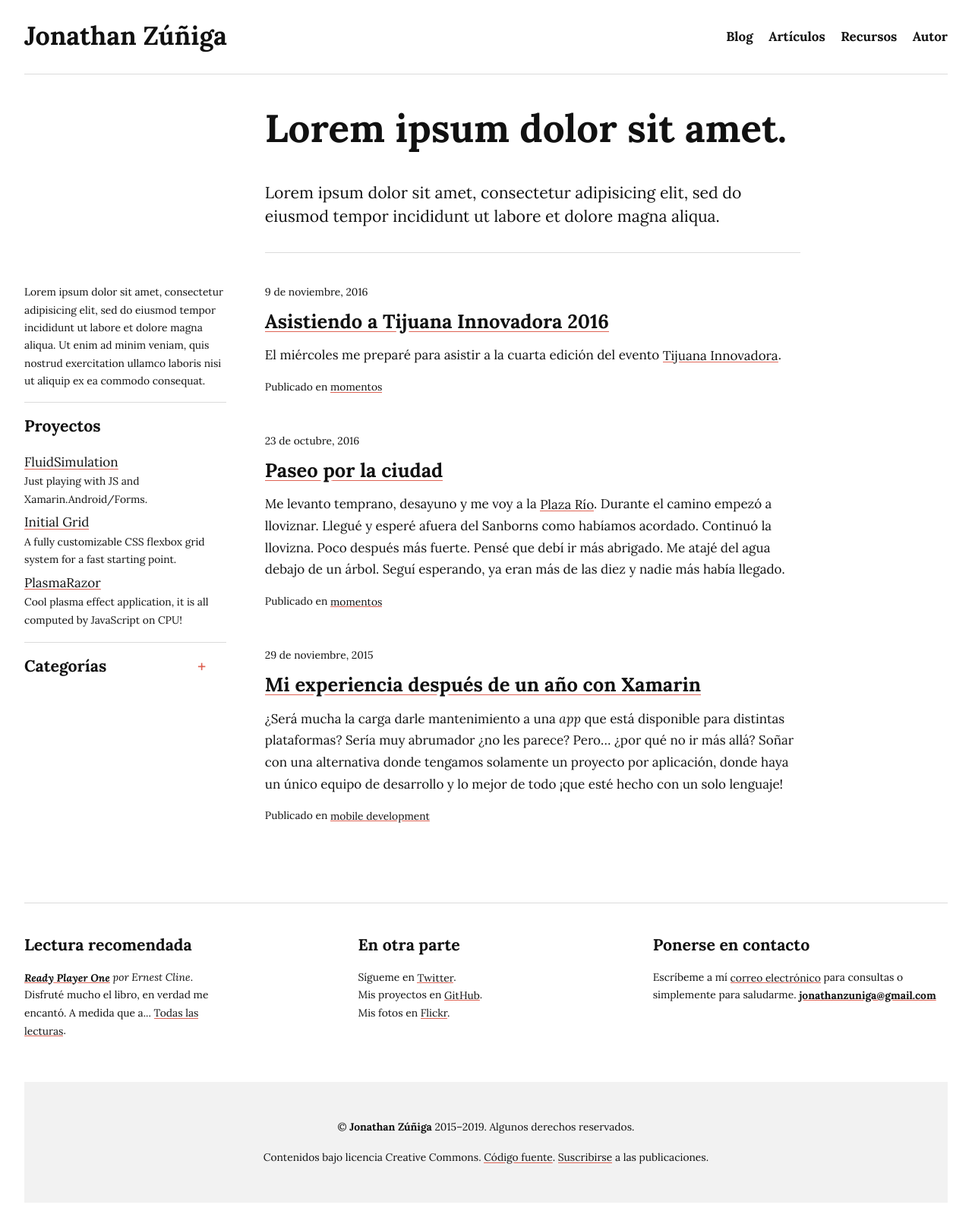
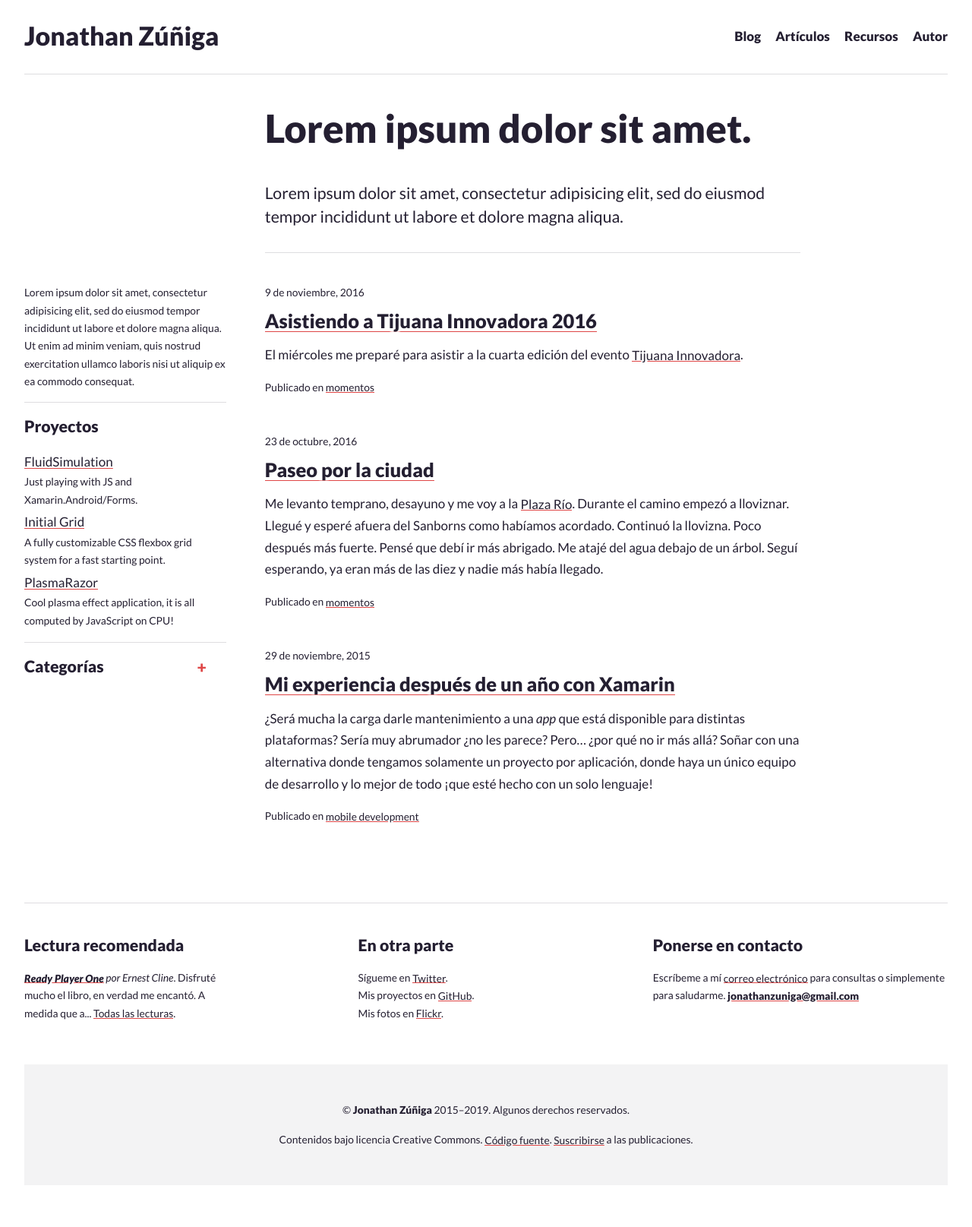
Before and after one commit to jonathanzuniga/jonathanzuniga.github.io, a Jekyll site: the page built from index.html, in a window 1280 px wide. Shown: the whole page at 76% size. Built offline with Jekyll 4.4.1, drawn with Linux system fonts in a browser that asks for light colours; the list of posts is cut into pages by our own code; after the commit the page ends 1592 px from its top, so only the background shows below that.

Commit message:
Change the font family, and theme color meta tag.

```diff
--- a/_includes/head.html
+++ b/_includes/head.html
@@ -3,7 +3,7 @@
     <meta name="viewport" content="width=device-width, initial-scale=1">
     <meta name="description" content="{% if page.excerpt %}{{ page.excerpt | strip_html | strip_newlines | truncate: 160 }}{% else %}{{ site.description }}{% endif %}">
     <meta name="author" content="Jonathan Zúñiga">
-    <meta name="theme-color" content="#de6455">
+    <meta name="theme-color" content="#df4747">
 
     <title>{% if page.title %}{{ page.title | strip_html }} + {% endif %}{{ site.title | strip_html }}</title>
 
--- a/_sass/_font.scss
+++ b/_sass/_font.scss
@@ -1,5 +1,6 @@
+@import url('https://fonts.googleapis.com/css?family=Lato:400,400i,900,900i');
 
-@import url('https://fonts.googleapis.com/css?family=Lato:400,400i,700,700i');
+// @import url('https://fonts.googleapis.com/css?family=Lato:400,400i,700,700i');
 
 // @import url('https://fonts.googleapis.com/css?family=Nunito:400,400i,600,600i,700,700i');
 
```
Also changed, not shown: css/patterns.min.css.
